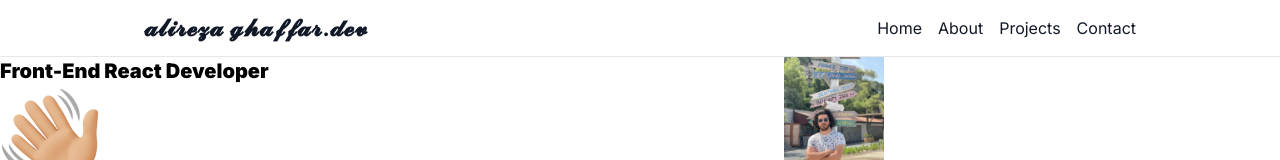
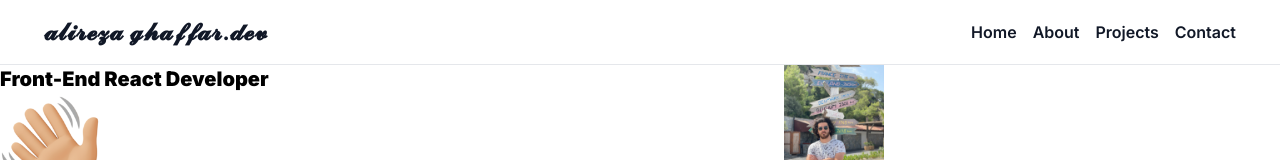
Before and after one commit to ali-reza-gh/personalweb, a Next.js app: page / in a window 1280 px wide. Shown: the top 160 px of the page. Built offline with nearby package versions, Linux system fonts and the light colour scheme.

Commit message:
navbar v1.0.0 done

```diff
--- a/app/layout.js
+++ b/app/layout.js
@@ -13,17 +13,15 @@ export default function RootLayout({ children }) {
     <html lang="en">
       <body className={inter.className}>
       <nav className="sticky top-0 z-10 bg-white backdrop-filter backdrop-blur-lg bg-opacity-20 border-b border-black-200">
-        <div className="max-w-5xl mx-auto px-4">
-          <div className="flex items-center justify-between h-14">
+          <div className="flex items-center justify-between px-11 h-16">
             <span className="text-2xl text-gray-900 font-semibold">𝓪𝓵𝓲𝓻𝓮𝔃𝓪 𝓰𝓱𝓪𝓯𝓯𝓪𝓻.𝓭𝓮𝓿</span>
-            <div className="flex space-x-4 text-gray-900">
+            <div className="flex space-x-4 text-gray-900 font-semibold">
               <a href="#Home">Home</a>
               <a href="#About">About</a>
               <a href="#">Projects</a>
               <a href="#">Contact</a>
             </div>
           </div>
-        </div>
       </nav>
     {children}
     </body>
```
